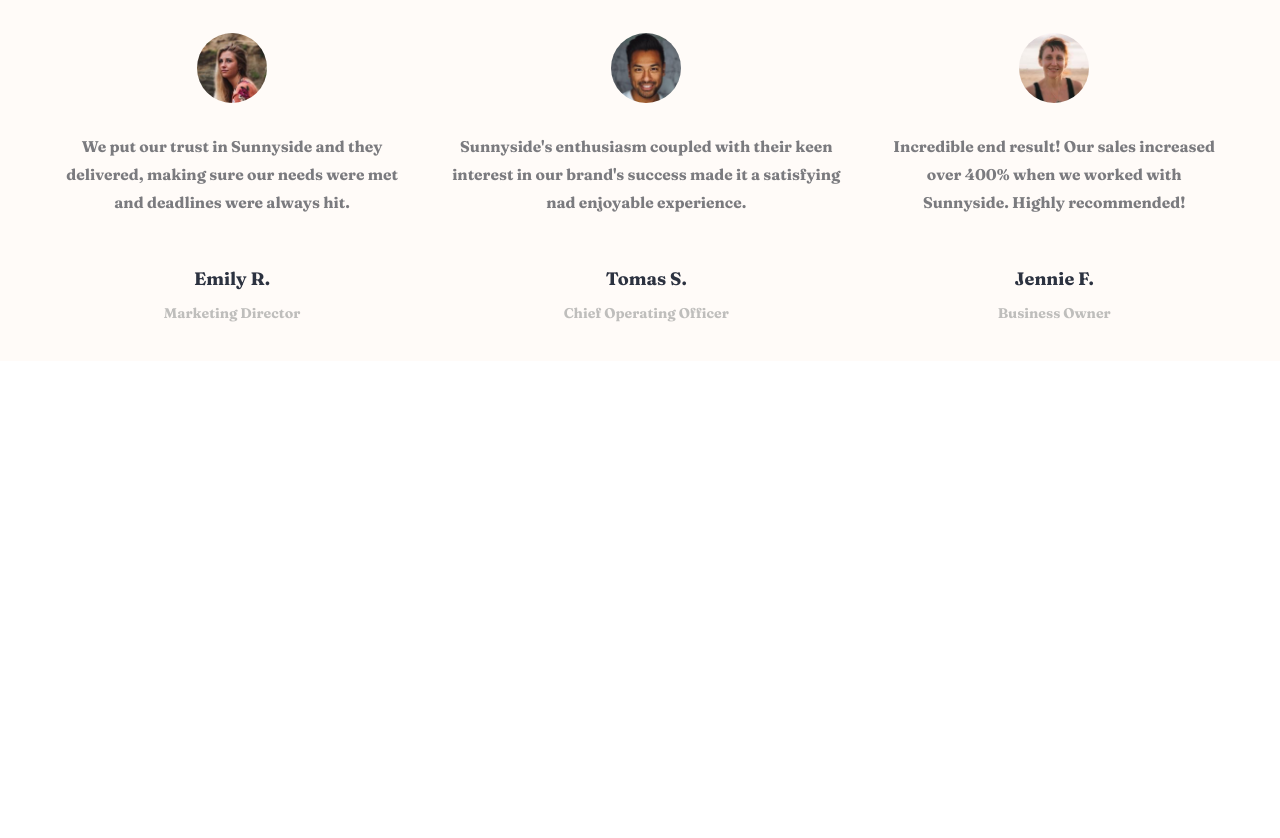
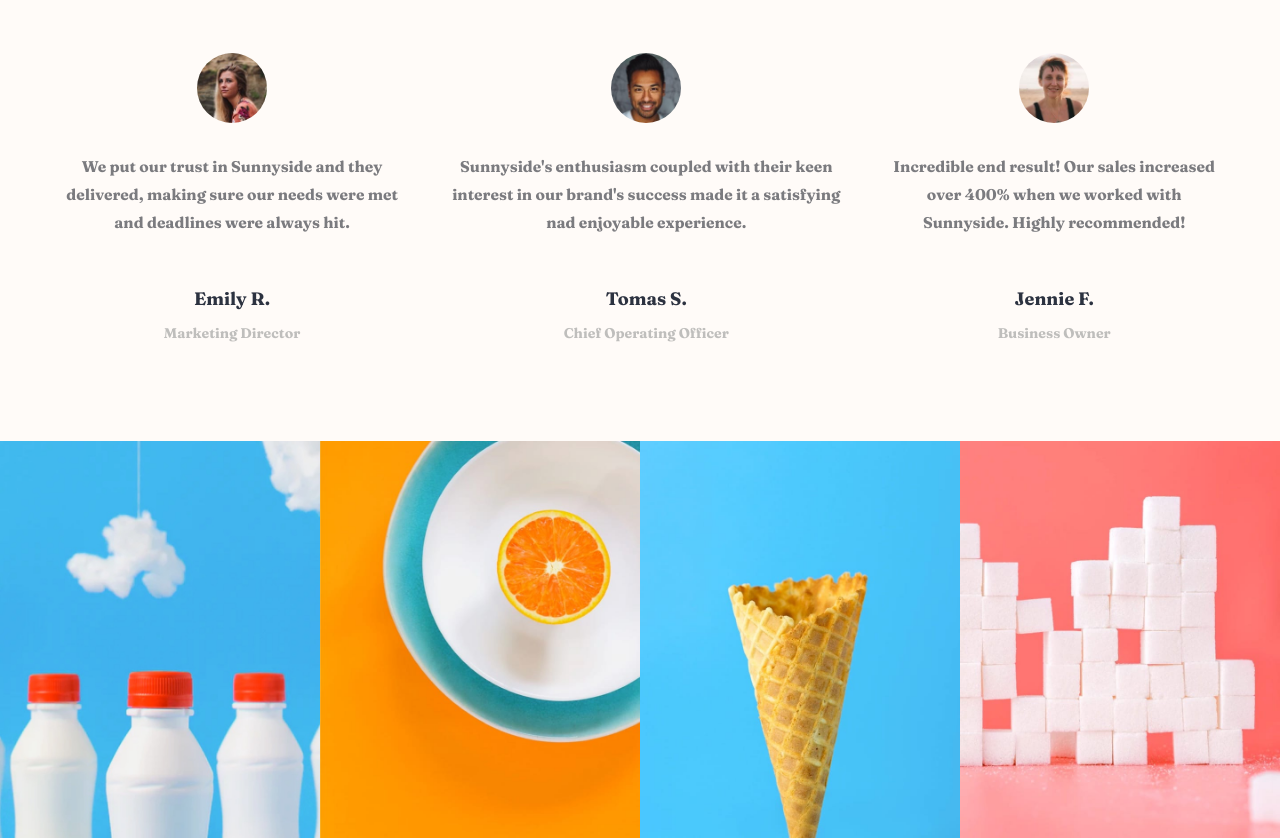
Before and after one commit to JhonEsteban/Sunnyside-Agency, a plain HTML site: page src/index.html in a window 1280 px wide. Shown: the part 2511-3349 px from the top of the page. Before the commit the page ends 2952 px from the top, so only its background shows below. Drawn offline with Linux system fonts and the light colour scheme.

Commit message:
[Add]: Projects gallery section

```diff
--- a/src/index.html
+++ b/src/index.html
@@ -213,6 +213,54 @@
           </article>
         </div>
       </section>
+
+      <section class="projects" id="projects">
+        <div class="projects__layout">
+          <picture>
+            <source
+              media="(min-width: 720px)"
+              srcset="./assets/images/desktop/image-gallery-milkbottles.jpg"
+            />
+            <img
+              src="./assets/images/mobile/image-gallery-milkbottles.jpg"
+              alt="milk bottles"
+            />
+          </picture>
+
+          <picture>
+            <source
+              media="(min-width: 720px)"
+              srcset="./assets/images/desktop/image-gallery-orange.jpg"
+            />
+            <img
+              src="./assets/images/mobile/image-gallery-orange.jpg"
+              alt="orange"
+            />
+          </picture>
+
+          <picture>
+            <source
+              media="(min-width: 720px)"
+              srcset="./assets/images/desktop/image-gallery-cone.jpg"
+            />
+            <img
+              src="./assets/images/mobile/image-gallery-cone.jpg"
+              alt="cone"
+            />
+          </picture>
+
+          <picture>
+            <source
+              media="(min-width: 720px)"
+              srcset="./assets/images/desktop/image-gallery-sugarcubes.jpg"
+            />
+            <img
+              src="./assets/images/mobile/image-gallery-sugar-cubes.jpg"
+              alt="sugar cubes"
+            />
+          </picture>
+        </div>
+      </section>
     </main>
 
     <script src="./index.js" type="module"></script>
--- /dev/null
+++ b/src/sass/layout/_projects.scss
@@ -0,0 +1,14 @@
+.projects {
+  &__layout {
+    display: grid;
+    grid-template-columns: repeat(2, 1fr);
+
+    @include mediaQuerie(720px) {
+      grid-template-columns: repeat(3, 1fr);
+    }
+
+    @include mediaQuerie(920px) {
+      grid-template-columns: repeat(4, 1fr);
+    }
+  }
+}
--- a/src/sass/layout/_testimonials.scss
+++ b/src/sass/layout/_testimonials.scss
@@ -1,8 +1,7 @@
 @import '../utilities/mixins';
 
 .testimonials {
-  margin-bottom: 80px;
-  padding: 20px 0;
+  padding: 40px 0 80px;
   text-align: center;
   background-color: #fffbf8;
 
--- a/src/sass/main.scss
+++ b/src/sass/main.scss
@@ -8,4 +8,5 @@
 @import '../sass/layout/heroImage';
 @import '../sass/layout/services';
 @import '../sass/layout/testimonials';
+@import '../sass/layout/projects';
 @import '../sass/layout/footer';
```
Also changed, not shown: src/assets/css/main.css, 1 other file.
